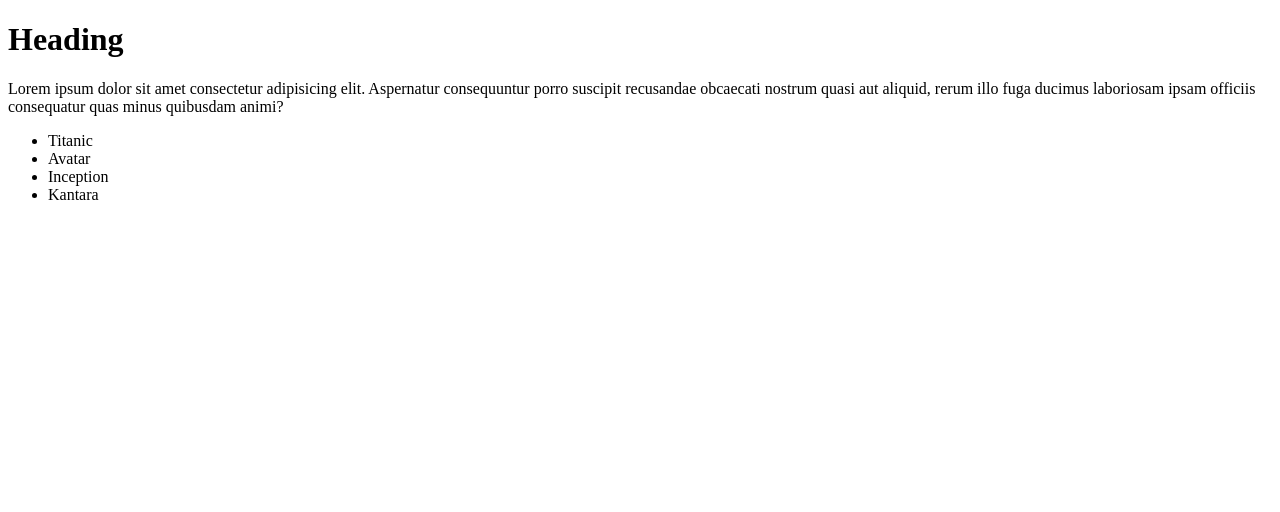
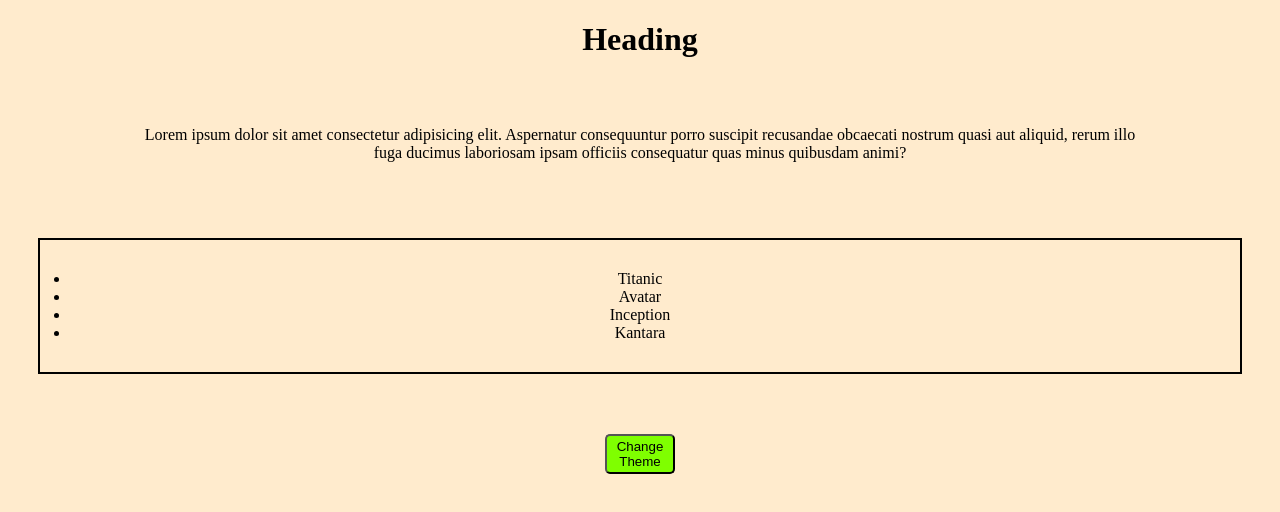
Before and after one commit to Ash9311/DOM, a plain HTML site: page index.html in a window 1280 px wide. Drawn offline with Linux system fonts and the light colour scheme.

Commit message:
themes-1

```diff
--- a/app.js
+++ b/app.js
@@ -1 +1,25 @@
-console.log("hello")
+
+function changeTheme(){
+    let head = document.getElementsByTagName('head')[0];
+
+    //select the current link css tag
+    let linkTag =document.getElementById('lightTheme');
+    console.log(linkTag);
+    console.log(head);
+    //remove the css link tag
+    head.removeChild(linkTag);
+
+    //create new link
+    let newLinkTag = document.createElement('link');
+    console.log(newLinkTag);
+    console.log(document);
+
+    newLinkTag.setAttribute('id','cssnew');
+    newLinkTag.setAttribute('rel','stylesheet');
+
+    //add the new href
+    newLinkTag.setAttribute('href','darktheme,css');
+    console.log(newLinkTag);
+    //append it to the head
+    head.appendChild(newLinkTag);
+}
--- a/index.html
+++ b/index.html
@@ -4,6 +4,7 @@
     <meta charset="UTF-8">
     <meta http-equiv="X-UA-Compatible" content="IE=edge">
     <meta name="viewport" content="width=device-width, initial-scale=1.0">
+    <link id="lightTheme" rel="stylesheet" href="styles.css">
     <title>Document</title>
 </head>
 <body>
@@ -25,5 +26,13 @@
             <a>Kantara</a>
         </li>
     </ul>
+
+    <div>
+        <button onclick="changeTheme()">
+            Change Theme
+        </button>
+    </div>
+
 </body>
+<script src="app.js"></script>
 </html>
```
